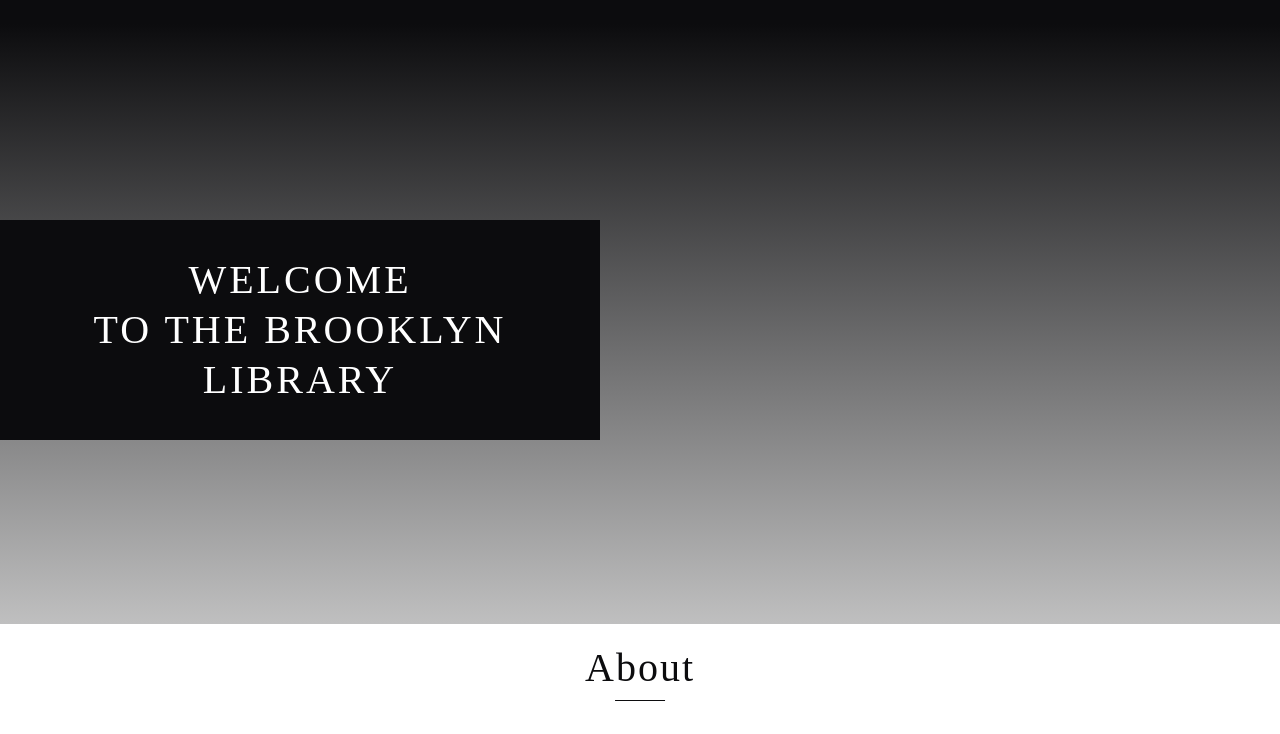
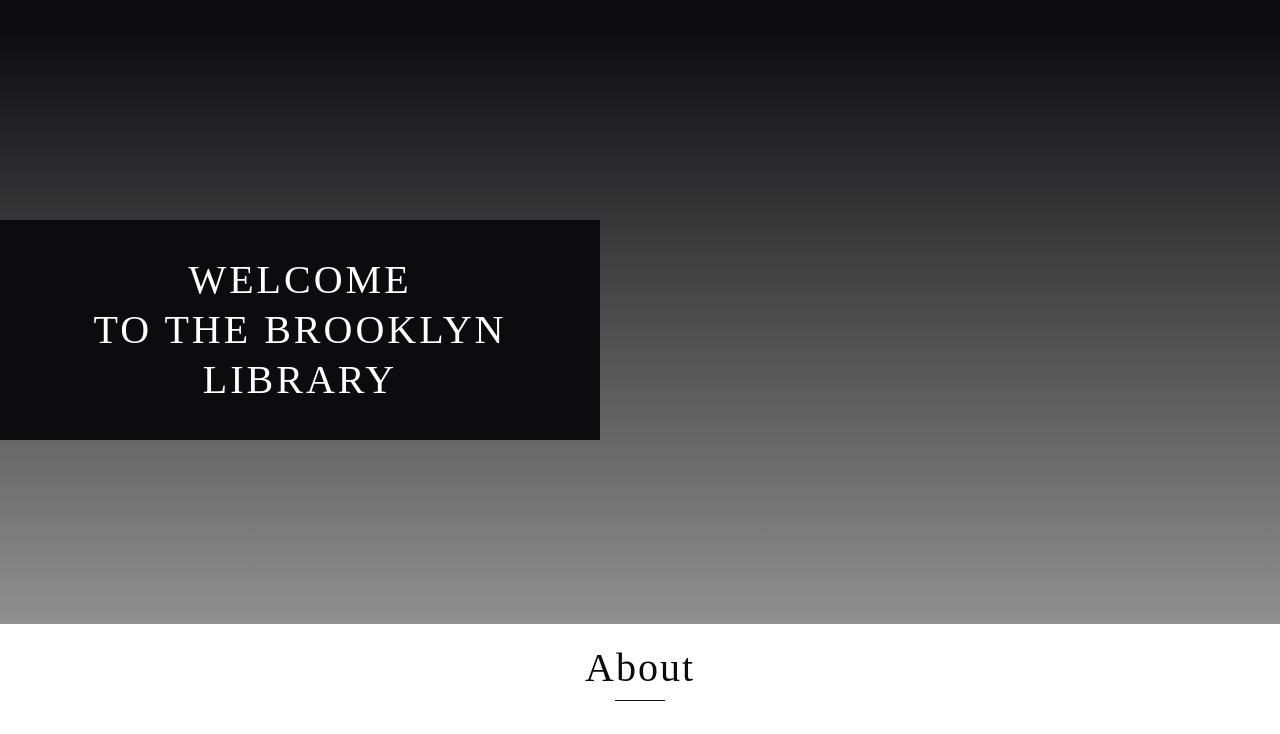
Before and after one commit to BalashovaMa/library, a plain HTML site: page index.html in a window 1280 px wide. Shown: the part 66-800 px from the top of the page. Drawn offline with Linux system fonts and the light colour scheme; the site is published under a folder, as on GitHub Pages, so addresses that start at the root find nothing; a web font is replaced by a local one.

Commit message:
refactor: style.css

```diff
--- a/style.css
+++ b/style.css
@@ -52,7 +52,7 @@
             #0c0c0e 0.01%,
             rgba(18, 18, 21, 0.1) 100%
         ),
-        url(/assets/main-bg.jpg) lightgray 50% / cover no-repeat;
+        url(./assets/main-bg.jpg) lightgray 50% / cover no-repeat;
     padding-top: 15.3%;
 }
 
```
